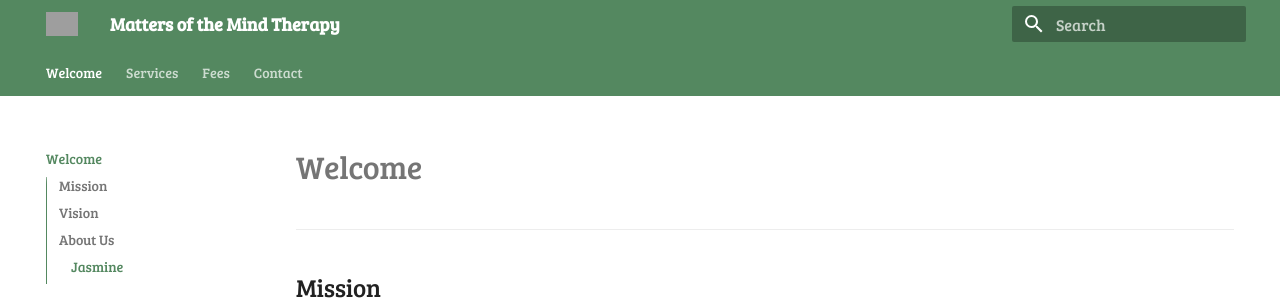
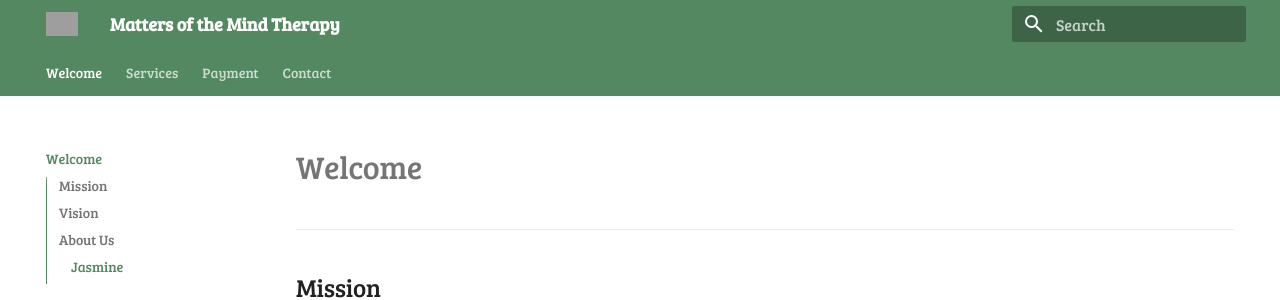
Before and after one commit to motm-therapy/website, an MkDocs documentation site: the page built from docs/index.md, in a window 1280 px wide and 1057 px high. Shown: the top 300 px of the window. Built offline with MkDocs 1.6.1 and Material for MkDocs 9.7.7, drawn with Linux system fonts in a browser that asks for light colours; grey boxes are pictures that could not be loaded.

Commit message:
Update mkdocs.yml

```diff
--- a/mkdocs.yml
+++ b/mkdocs.yml
@@ -37,7 +37,7 @@ extra_css:
 nav:
   - Welcome: "index.md"
   - Services: "services.md"
-  - Fees: "fees.md"
+  - Payment: "payment.md"
   - Contact: "contact.md"
 
 plugins:
```
